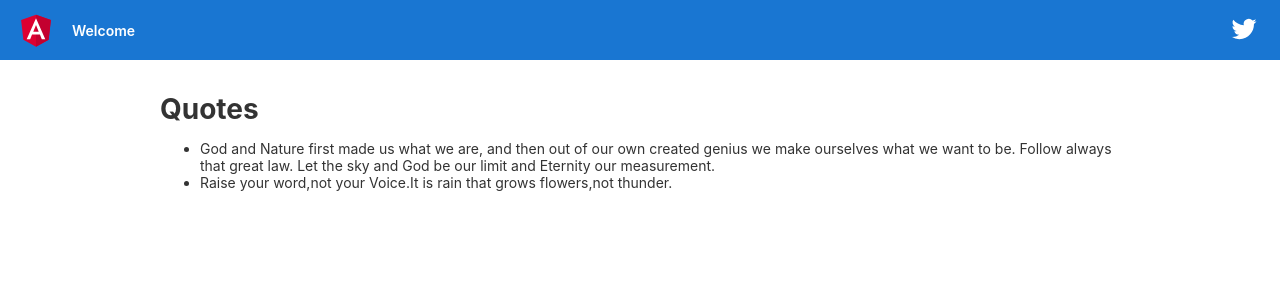
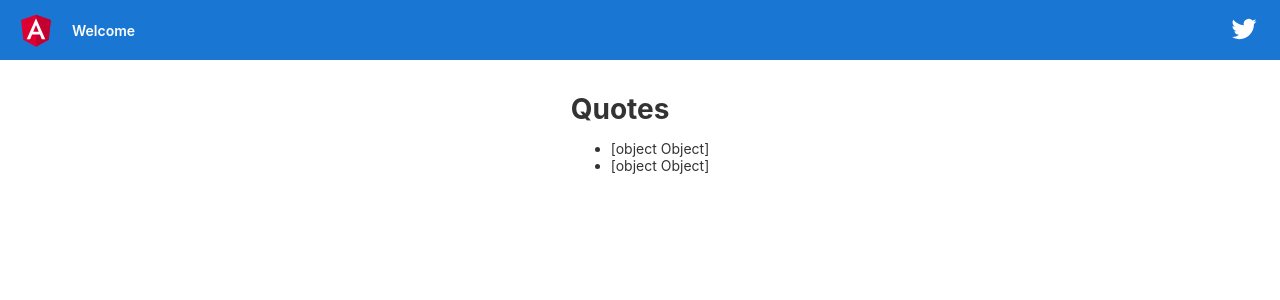
Before and after one commit to HILLARY-oti/quotesproj, an Angular app: page / in a window 1280 px wide. Shown: the top 300 px of the page. Built offline with nearby package versions, Linux system fonts and the light colour scheme.

Commit message:
add display array

```diff
--- a/src/app/app.component.ts
+++ b/src/app/app.component.ts
@@ -1,4 +1,5 @@
 import { Component } from '@angular/core';
+import { Quote } from './quote'
 
 @Component({
   selector: 'app-root',
@@ -6,8 +7,8 @@ import { Component } from '@angular/core';
   styleUrls: ['./app.component.css']
 })
 export class AppComponent {
-  quotes:string[];
-  constructor(){
-    this.quotes = ['God and Nature first made us what we are, and then out of our own created genius we make ourselves what we want to be. Follow always that great law. Let the sky and God be our limit and Eternity our measurement.', 'Raise your word,not your Voice.It is rain that grows flowers,not thunder.']
-  }
+  quotes:Quote = [
+    {id:1, name:'God and Nature first made us what we are, and then out of our own created genius we make ourselves what we want to be. Follow always that great law. Let the sky and God be our limit and Eternity our measurement.'},
+    {id:2, name:'Raise your word,not your Voice.It is rain that grows flowers,not thunder.'},
+  ];
 }
```
